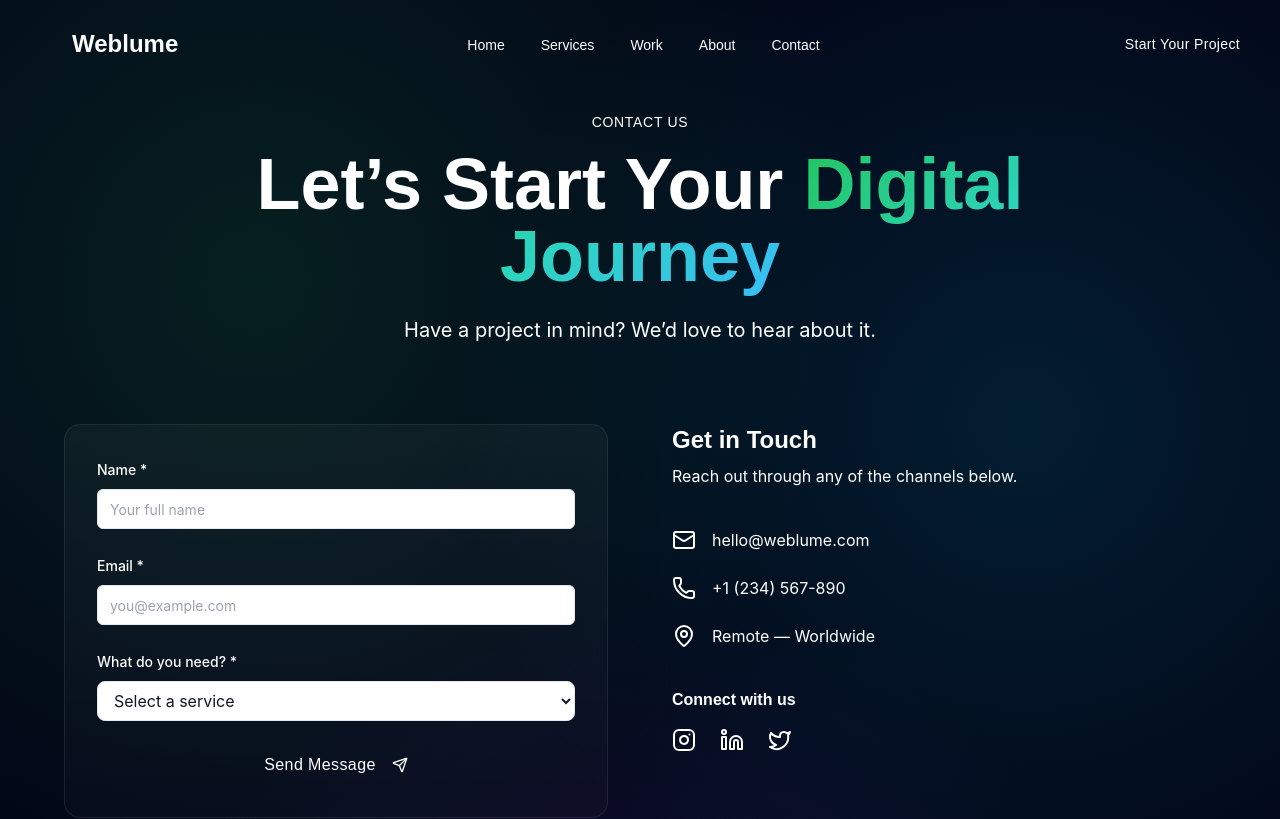
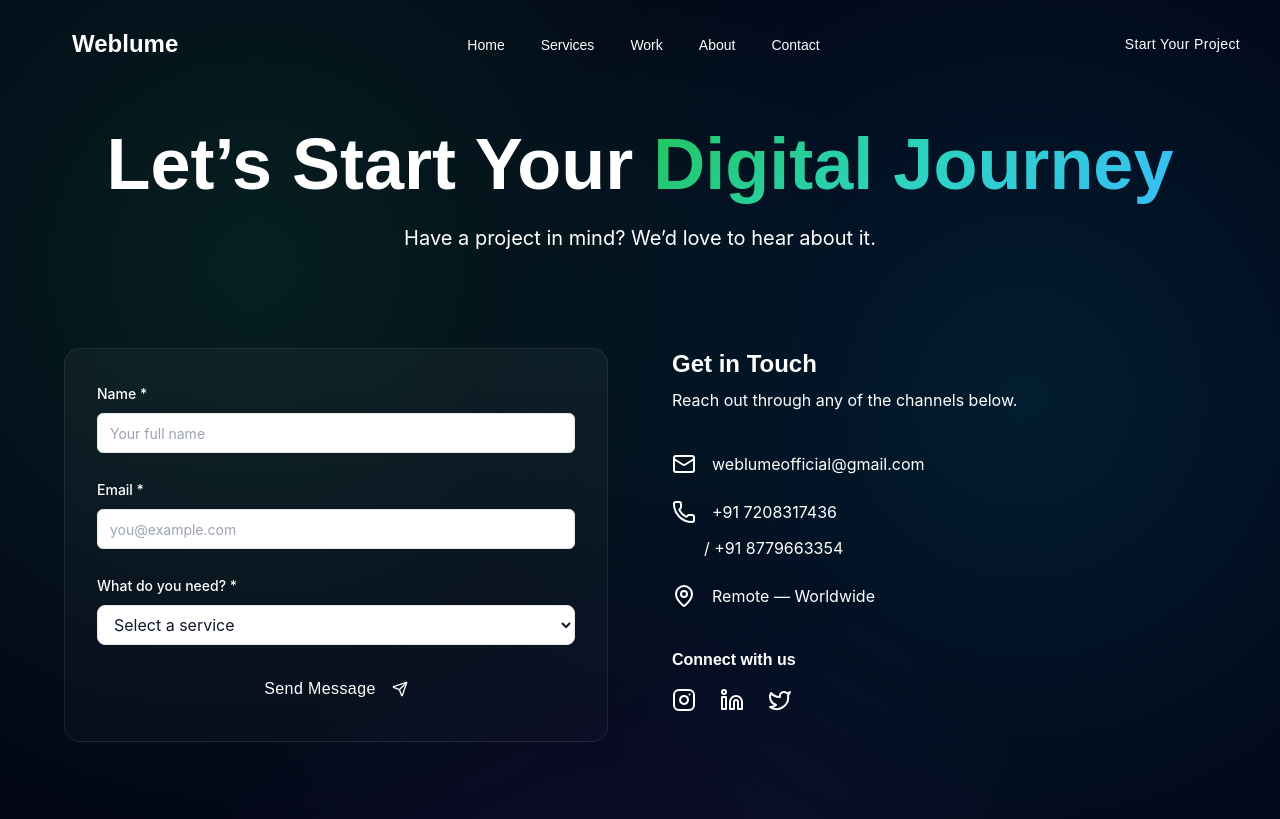
Before and after one commit to PrashantKumbhar1/weblume-1, a React (Vite) app: page /contact in a window 1280 px wide. Shown: the top 819 px of the page. Built offline with nearby package versions, Linux system fonts and the light colour scheme; the HTML template or start-up script is replaced by a standard one.

Commit message:
Enhance Contact page with EmailJS integration and clickable contact details

```diff
--- a/src/pages/Contact.tsx
+++ b/src/pages/Contact.tsx
@@ -16,19 +16,40 @@ import { Button } from "@/components/ui/button";
 import { Input } from "@/components/ui/input";
 import { Label } from "@/components/ui/label";
 import { useToast } from "@/hooks/use-toast";
+import emailjs from "@emailjs/browser";
 
 const Contact = () => {
   const [isSubmitted, setIsSubmitted] = useState(false);
   const [service, setService] = useState("");
   const { toast } = useToast();
 
-  const handleSubmit = (e: React.FormEvent<HTMLFormElement>) => {
+  const handleSubmit = async (e: React.FormEvent<HTMLFormElement>) => {
     e.preventDefault();
+    const form = e.currentTarget;
+
+    try {
+      await emailjs.sendForm(
+        "service_5jdl0qe",
+        "template_gslyubr",
+        form,
+        "yhUFhbLOb8iCR-s_9"
+      );
+
       setIsSubmitted(true);
+
       toast({
         title: "Message sent!",
         description: "We'll get back to you within 24 hours.",
       });
+
+      form.reset();
+      setService("");
+    } catch (error) {
+      toast({
+        title: "Something went wrong",
+        description: "Please try again later.",
+      });
+    }
   };
 
   return (
@@ -40,60 +61,58 @@ const Contact = () => {
     >
       <Navbar />
 
-      <main className="pt-28 pb-28">
-        {/* Hero */}
-        <section className="container mx-auto px-6 mb-20">
-          <motion.div
+      <main className="pt-32 pb-28">
+
+        {/* HERO */}
+        <section className="container mx-auto px-6 mb-24 text-center">
+          <motion.h1
             initial={{ opacity: 0, y: 30 }}
             animate={{ opacity: 1, y: 0 }}
             transition={{ duration: 0.6 }}
-            className="max-w-4xl mx-auto text-center"
+            className="font-display text-5xl md:text-6xl lg:text-7xl font-bold mb-6"
           >
-            <span className="text-primary font-display font-medium text-sm uppercase tracking-wider mb-4 block">
-              Contact Us
-            </span>
-            <h1 className="font-display text-5xl md:text-6xl lg:text-7xl font-bold mb-6">
             Let’s Start Your{" "}
             <span className="gradient-text">Digital Journey</span>
-            </h1>
+          </motion.h1>
+
           <p className="text-xl text-muted-foreground max-w-2xl mx-auto">
             Have a project in mind? We’d love to hear about it.
           </p>
-          </motion.div>
         </section>
 
-        {/* Content */}
+        {/* CONTENT */}
         <section className="container mx-auto px-6">
           <div className="grid lg:grid-cols-2 gap-16 max-w-6xl mx-auto">
+
             {/* FORM */}
             <motion.div
               initial={{ opacity: 0, x: -30 }}
               whileInView={{ opacity: 1, x: 0 }}
               viewport={{ once: true }}
               transition={{ duration: 0.6 }}
+              className="p-8 rounded-2xl card-glow glow-border"
             >
-              <div className="p-8 rounded-2xl card-glow glow-border">
               {isSubmitted ? (
                 <div className="text-center py-12">
-                    <div className="w-20 h-20 mx-auto rounded-full bg-primary/20 flex items-center justify-center mb-6">
-                      <CheckCircle className="w-10 h-10 text-primary" />
-                    </div>
-                    <h3 className="font-display text-2xl font-bold mb-3">
+                  <CheckCircle className="w-10 h-10 mx-auto text-primary mb-4" />
+                  <h3 className="text-2xl font-bold mb-2">
                     Message Sent!
                   </h3>
                   <p className="text-muted-foreground">
-                      Thank you for reaching out. We’ll be in touch soon.
+                    Thank you for reaching out.
                   </p>
                 </div>
               ) : (
                 <form onSubmit={handleSubmit} className="space-y-6">
+
                   {/* Name */}
                   <div className="space-y-2">
                     <Label>Name *</Label>
                     <Input
+                      name="from_name"
                       required
                       placeholder="Your full name"
-                        className="bg-white text-gray-900 placeholder:text-gray-400"
+                      className="bg-white text-gray-900"
                     />
                   </div>
 
@@ -101,10 +120,11 @@ const Contact = () => {
                   <div className="space-y-2">
                     <Label>Email *</Label>
                     <Input
+                      name="from_email"
                       type="email"
                       required
                       placeholder="you@example.com"
-                        className="bg-white text-gray-900 placeholder:text-gray-400"
+                      className="bg-white text-gray-900"
                     />
                   </div>
 
@@ -112,27 +132,30 @@ const Contact = () => {
                   <div className="space-y-2">
                     <Label>What do you need? *</Label>
                     <select
+                      name="service"
                       required
                       value={service}
                       onChange={(e) => setService(e.target.value)}
-                        className="w-full h-10 px-3 rounded-lg bg-white text-gray-900 border border-border/50 focus:ring-1 focus:ring-primary"
+                      className="w-full h-10 px-3 rounded-lg bg-white text-gray-900 border"
                     >
                       <option value="">Select a service</option>
-                        <option value="portfolio">Portfolio Website</option>
-                        <option value="business">Business Website</option>
-                        <option value="website">Website Revamp</option>
-                        <option value="management-system">Management System</option>
-                        <option value="other">Other</option>
+                      <option value="Portfolio Website">Portfolio Website</option>
+                      <option value="Business Website">Business Website</option>
+                      <option value="Website Revamp">Website Revamp</option>
+                      <option value="Management System">Management System</option>
+                      <option value="Other">Other</option>
                     </select>
                   </div>
 
-                    {/* Conditional */}
-                    {service === "other" && (
+                  {/* Conditional Field */}
+                  {service === "Other" && (
                     <div className="space-y-2">
-                        <Label>What do you need exactly?</Label>
+                      <Label>What do you need exactly? *</Label>
                       <Input
+                        name="custom_requirement"
+                        required
                         placeholder="Briefly describe your requirement"
-                          className="bg-white text-gray-900 placeholder:text-gray-400"
+                        className="bg-white text-gray-900"
                       />
                     </div>
                   )}
@@ -143,7 +166,6 @@ const Contact = () => {
                   </Button>
                 </form>
               )}
-              </div>
             </motion.div>
 
             {/* INFO */}
@@ -154,6 +176,7 @@ const Contact = () => {
               transition={{ duration: 0.6 }}
               className="space-y-10"
             >
+              {/* Heading Added */}
               <div>
                 <h2 className="font-display text-2xl font-bold mb-2">
                   Get in Touch
@@ -164,14 +187,37 @@ const Contact = () => {
               </div>
 
               <div className="space-y-6">
+
                 <div className="flex gap-4 items-center">
                   <Mail className="text-primary" />
-                  <span>hello@weblume.com</span>
+                  <a
+                    href="mailto:weblumeofficial@gmail.com"
+                    className="hover:text-primary transition"
+                  >
+                    weblumeofficial@gmail.com
+                  </a>
                 </div>
-                <div className="flex gap-4 items-center">
+
+                <div className="flex flex-col gap-3">
+                  <div className="flex items-center gap-4">
                     <Phone className="text-primary" />
-                  <span>+1 (234) 567-890</span>
+                    <a
+                      href="tel:+91 7208317436"
+                      className="hover:text-primary transition"
+                    >
+                      +91 7208317436
+                    </a>
                   </div>
+                  <div className="flex items-center gap-4 ml-8">
+                    <a
+                      href="tel:+91 8779663354"
+                      className="hover:text-primary transition"
+                    >
+                      / +91 8779663354
+                    </a>
+                  </div>
+                </div>
+
                 <div className="flex gap-4 items-center">
                   <MapPin className="text-primary" />
                   <span>Remote — Worldwide</span>
@@ -195,7 +241,9 @@ const Contact = () => {
                   </a>
                 </div>
               </div>
+
             </motion.div>
+
           </div>
         </section>
       </main>
```
Lines whose indentation alone changed are shown as unchanged.
